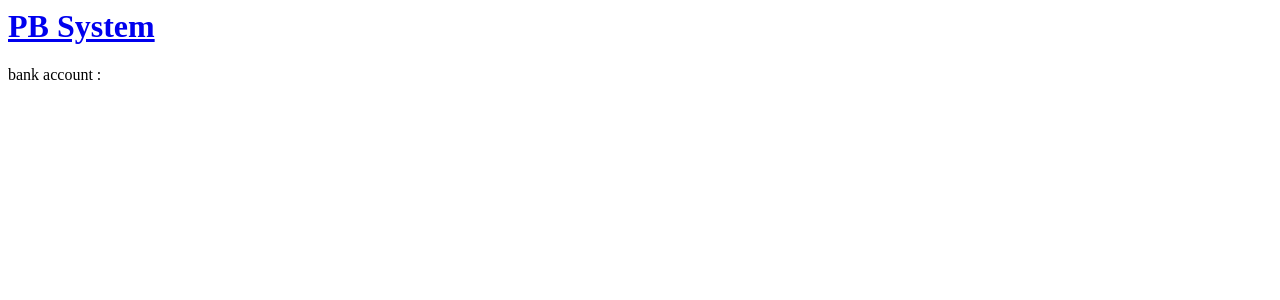
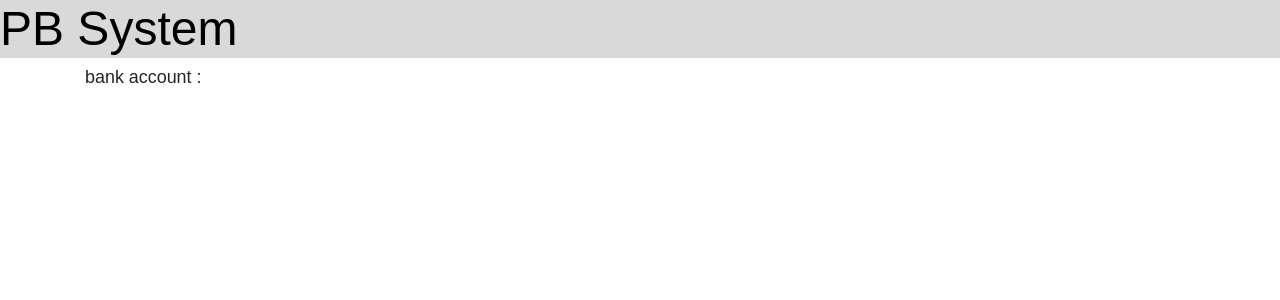
Before and after one commit to bichanna/django-PB, a Django app: page / in a window 1280 px wide. Shown: the top 300 px of the page. Run offline with Django 3.2, Linux system fonts and the light colour scheme; tables that the repository leaves empty hold one stand-in row (values such as "Sample post"); some libraries are stand-ins or nearby versions.

Commit message:
Completed second_type

```diff
--- a/PBSystem/models.py
+++ b/PBSystem/models.py
@@ -26,9 +26,9 @@ class CustomerList(models.Model):
 
 class BankAccounts(models.Model):
 	"""
-		customer: お客さんの名前   from CustomerList
-		match: 二人の入力した情報があっているかいないか
-		wether_complete: コンプリートにされているかされてないか
+		#customer: お客さんの名前   from CustomerList
+		#match: 二人の入力した情報があっているかいないか
+		#wether_complete: コンプリートにされているかされてないか
 
 	"""
 	# foreignkey
@@ -95,7 +95,7 @@ class UserInfo(models.Model):
 
 class BankAccountData(models.Model):
 	"""
-		bank_accounts:
+		custome
 		banks: ベトナムの銀行のベトナム語バージョンと英語バージョン
 		user_info: ユーザーの情報
 		bank_branch_name: 銀行の支店名
--- /dev/null
+++ b/PBSystem/static/css/bank_account_data_list.css
@@ -0,0 +1,25 @@
+h1 a, h2 a {
+	color:#000000;
+}
+
+.header {
+	background-color:#d9d9d9;
+	width: 100%;
+	padding: 20px, 20px, 20px, 40px;
+}
+
+
+html {
+	font-size: 80%;
+}
+
+body {
+	font-size: 1.4rem;
+	font-family: "Hiragino Kaku Gothic ProN", Meiryo, sans-serif;
+}
+
+.header h1, .header h1 a, .header h1 a:visited, .header h1 a:active {
+	color: #000000;
+	font-size: 36pt;
+	text-decoration: none;
+}
--- a/PBSystem/templates/PBSystem/bank_account_data_list.html
+++ b/PBSystem/templates/PBSystem/bank_account_data_list.html
@@ -1,9 +1,21 @@
-<div>
+{% load static %}
+<html>
+	<head>
+		<link rel="stylesheet" href="https://stackpath.bootstrapcdn.com/bootstrap/4.4.1/css/bootstrap.min.css">
+		<link rel="stylesheet" href="{% static 'css/bank_account_data_list.css'%}">
+	</head>
+
+	<body>
+		<div class="header">
 			<h1><a href="/">PB System</a></h1>
 		</div>
 
+		<div class="content container">
 			{% for data in bankaccountdata_list %}
 			<div>
 				<p>bank account : {{data.bank_accounts}}</p>
 			</div>
 		{% endfor %}
+		</div>
+	</body>
+</html>
```
Also changed, not shown: PBSystem/migrations/0003_auto_20210121_0957.py (added), PBSystem/migrations/0004_auto_20210121_1005.py (added), 1 other file. Lines whose indentation alone changed are shown as unchanged.
